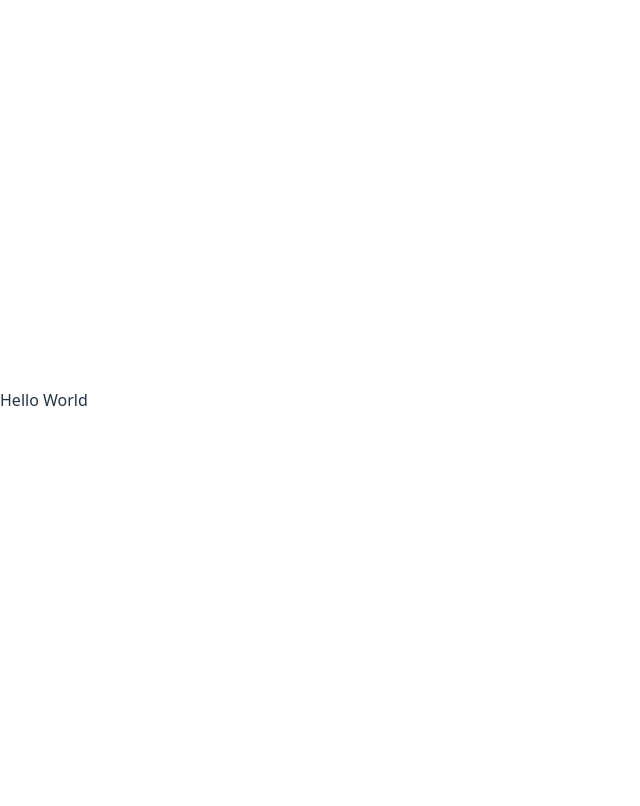
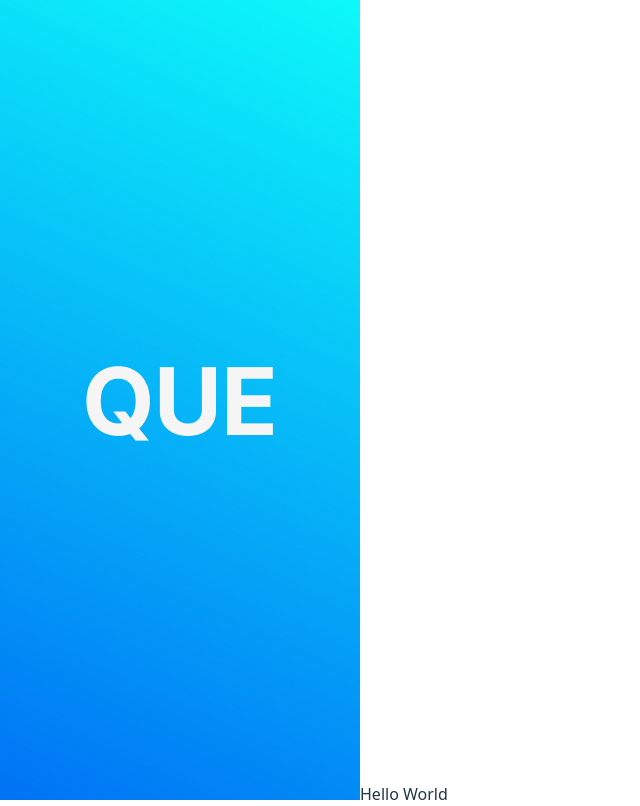
Before and after one commit to anteater333/que-remastered, a React (Vite) app: page / in a window 1280 px wide. Shown: the whole page, without its empty margins (0-640 px from the left). Built offline with nearby package versions, Linux system fonts and the light colour scheme.

Commit message:
init: 스플래시 이미지 표시

```diff
--- /dev/null
+++ b/src/features/splash/components/Splash.tsx
@@ -0,0 +1,7 @@
+import splash from "../assets/splash.png";
+
+const Splash = () => {
+  return <img src={splash} alt="splash"></img>;
+};
+
+export default Splash;
--- a/src/features/splash/index.tsx
+++ b/src/features/splash/index.tsx
@@ -1,4 +1,5 @@
 import type { ReactNode } from "react";
+import Splash from "./components/Splash";
 
 type QueSplashProps = {
   children: ReactNode;
@@ -7,10 +8,15 @@ type QueSplashProps = {
 /**
  * Que 어플리케이션의 시작을 알리는 스플래시 화면을 담당.
  * 스플래시 화면을 표출한 다음 어플리케이션 시작을 위한 준비를 합니다.
- * 최소 표시 시간 경과 & 어플리케이션 준비가 완료되면 스플리시 화면을 종료합니다.
+ * 최소 표시 시간 경과 & 어플리케이션 준비가 완료되면 스플래시 화면을 종료합니다.
  */
 const QueSplashProvider = ({ children }: QueSplashProps) => {
-  return <>{children}</>;
+  return (
+    <>
+      <Splash />
+      {children}
+    </>
+  );
 };
 
 export default QueSplashProvider;
```
Also changed, not shown: src/features/splash/assets/splash.png (renamed from src/assets/splash.png).
